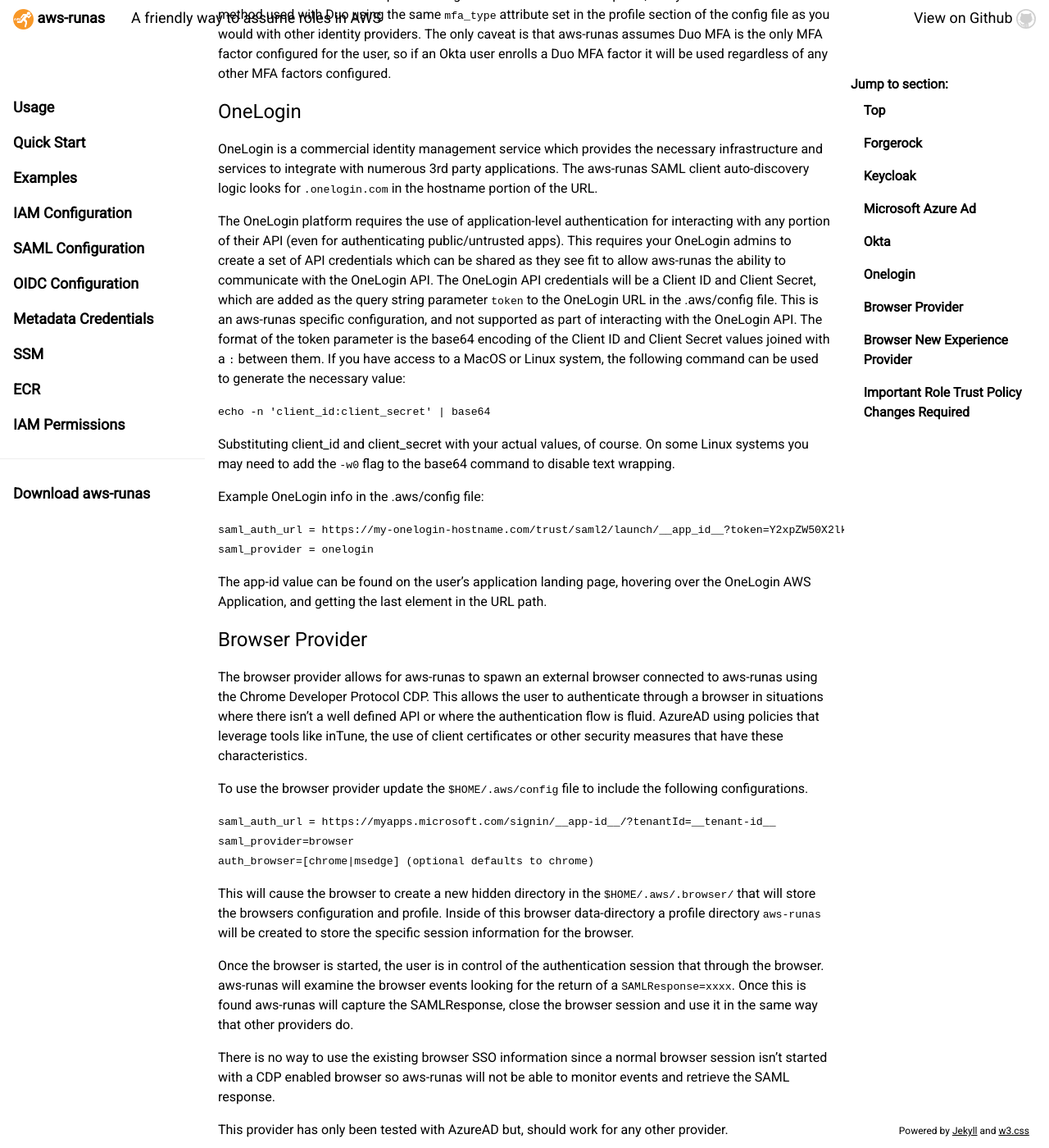
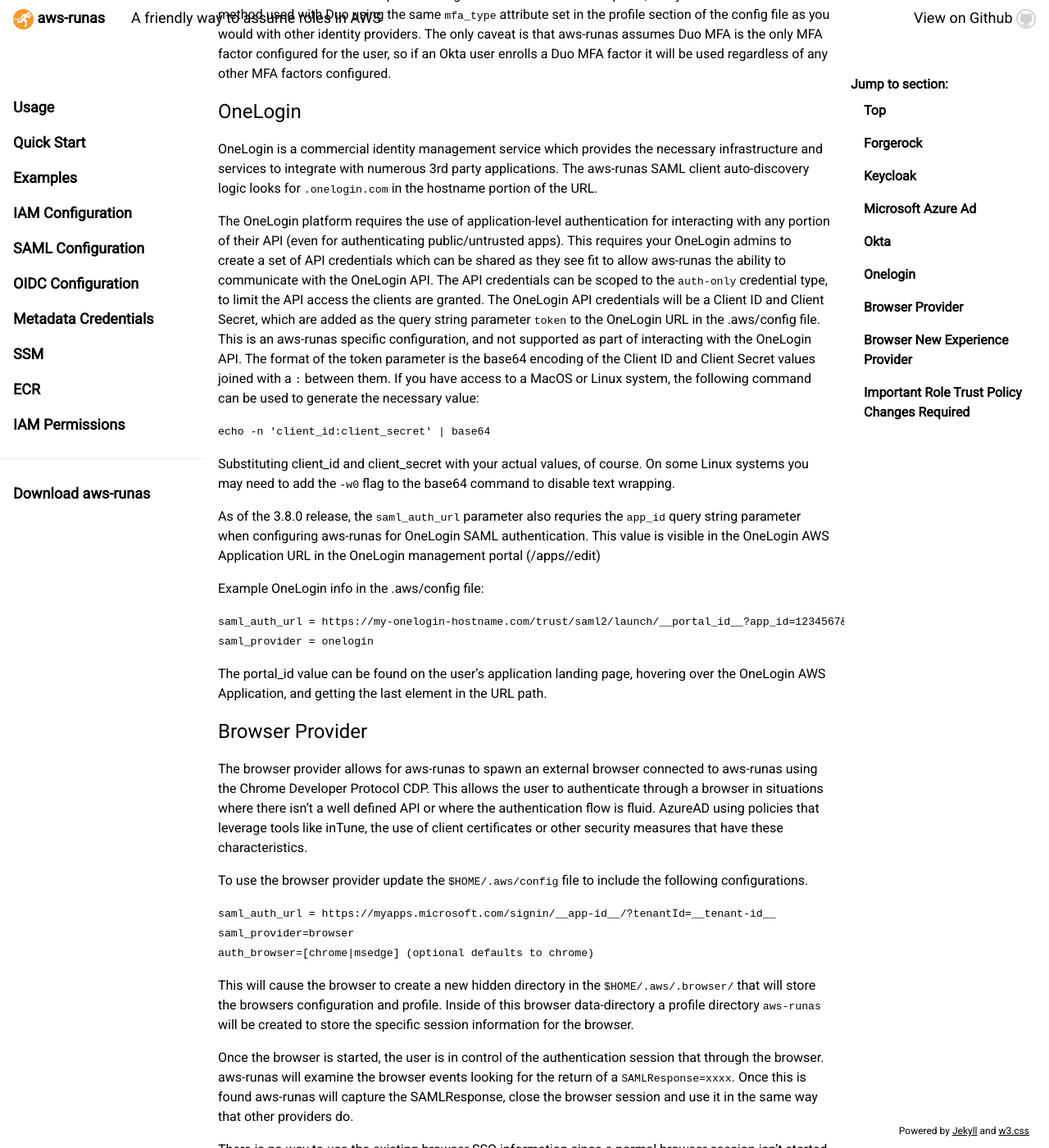
Before and after one commit to mmmorris1975/aws-runas, a Jekyll site: the page built from docs/saml_client_config.md, in a window 1280 px wide and 1400 px high, scrolled down 1755 px. Shown: the whole window at 82% size. Built offline with Jekyll 4.4.1, drawn with Linux system fonts in a browser that asks for light colours; our own code applies the rules of GitHub Pages for plain Markdown files; comment, search, counter and statistics services are not loaded.

Commit message:
update onelogin provider docs

````diff
--- a/docs/saml_client_config.md
+++ b/docs/saml_client_config.md
@@ -84,7 +84,8 @@
 
 The OneLogin platform requires the use of application-level authentication for interacting with any portion of their API
 (even for authenticating public/untrusted apps). This requires your OneLogin admins to create a set of API credentials
-which can be shared as they see fit to allow aws-runas the ability to communicate with the OneLogin API.  The OneLogin API
+which can be shared as they see fit to allow aws-runas the ability to communicate with the OneLogin API.  The API credentials
+can be scoped to the `auth-only` credential type, to limit the API access the clients are granted.  The OneLogin API
 credentials will be a Client ID and Client Secret, which are added as the query string parameter `token` to the OneLogin
 URL in the .aws/config file.  This is an aws-runas specific configuration, and not supported as part of interacting with
 the OneLogin API.  The format of the token parameter is the base64 encoding of the Client ID and Client Secret values
@@ -98,12 +99,16 @@
 Substituting client_id and client_secret with your actual values, of course. On some Linux systems you may need to add
 the `-w0` flag to the base64 command to disable text wrapping.
 
+As of the 3.8.0 release, the `saml_auth_url` parameter also requries the `app_id` query string parameter when configuring
+aws-runas for OneLogin SAML authentication.  This value is visible in the OneLogin AWS Application URL in the OneLogin
+management portal (/apps/<app_id>/edit)
+
 Example OneLogin info in the .aws/config file:
 ```text
-saml_auth_url = https://my-onelogin-hostname.com/trust/saml2/launch/__app_id__?token=Y2xpZW50X2lkOmNsaWVudF9zZWNyZXQ=
+saml_auth_url = https://my-onelogin-hostname.com/trust/saml2/launch/__portal_id__?app_id=1234567&token=Y2xpZW50X2lkOmNsaWVudF9zZWNyZXQ=
 saml_provider = onelogin
 ```
-The app-id value can be found on the user's application landing page, hovering over the OneLogin AWS Application, and
+The portal_id value can be found on the user's application landing page, hovering over the OneLogin AWS Application, and
 getting the last element in the URL path.
 
 ### Browser Provider
````
